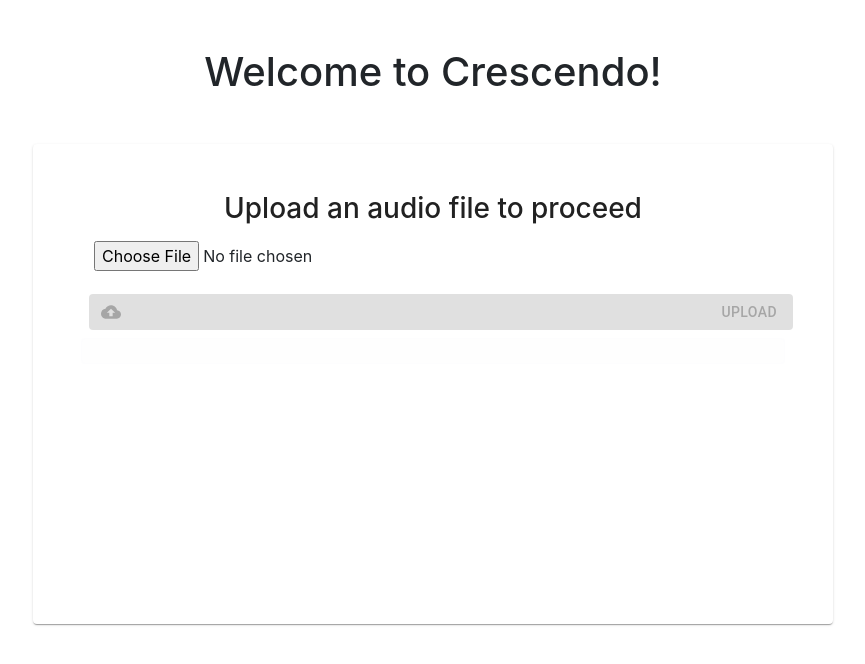
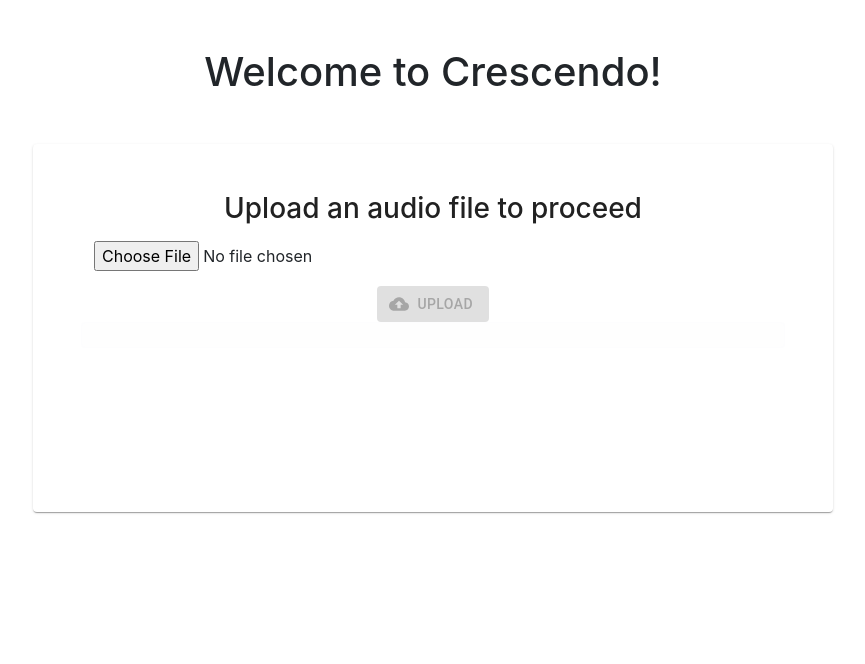
Before and after one commit to CapriciousRebel/crescendo-frontend, a React (Create React App) app: page / in a window 1280 px wide. Shown: the top 664 px of the page, without its empty margins (207-1072 px from the left). Built offline with nearby package versions, Linux system fonts and the light colour scheme.

Commit message:
fix(welcome): update design on welcome page

```diff
--- a/src/Components/Welcome.js
+++ b/src/Components/Welcome.js
@@ -8,14 +8,7 @@
 
 import { uploadFile, getFiles } from "../Apis/FileUpload";
 
-const useStyles = makeStyles((theme) => ({
-  button: {
-    margin: theme.spacing(1),
-  },
-}));
-
 const Welcome = () => {
-  const classes = useStyles();
   const [selectedFiles, setSelectedFiles] = useState(undefined);
   const [currentFile, setCurrentFile] = useState(undefined);
   const [progress, setProgress] = useState(0);
@@ -79,7 +72,7 @@
             color="default"
             disabled={!selectedFiles}
             onClick={upload}
-            className={classes.button}
+            className="w-7rem"
             startIcon={<CloudUploadIcon />}
           >
             Upload
--- a/src/index.css
+++ b/src/index.css
@@ -28,7 +28,11 @@
   width: 100%;
 }
 
+.w-7rem {
+  width: 7rem;
+}
+
 .upload-card {
   width: 50rem;
-  height: 30rem;
+  height: 23rem;
 }
```
Also changed, not shown: 1 other file (tests, documents, lock files or other folders).
